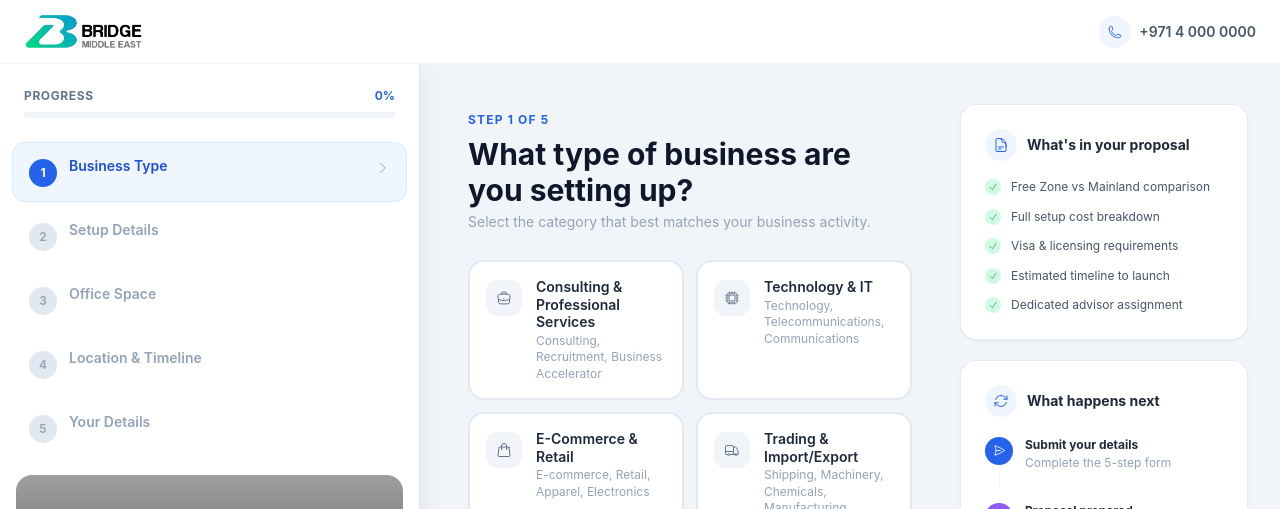
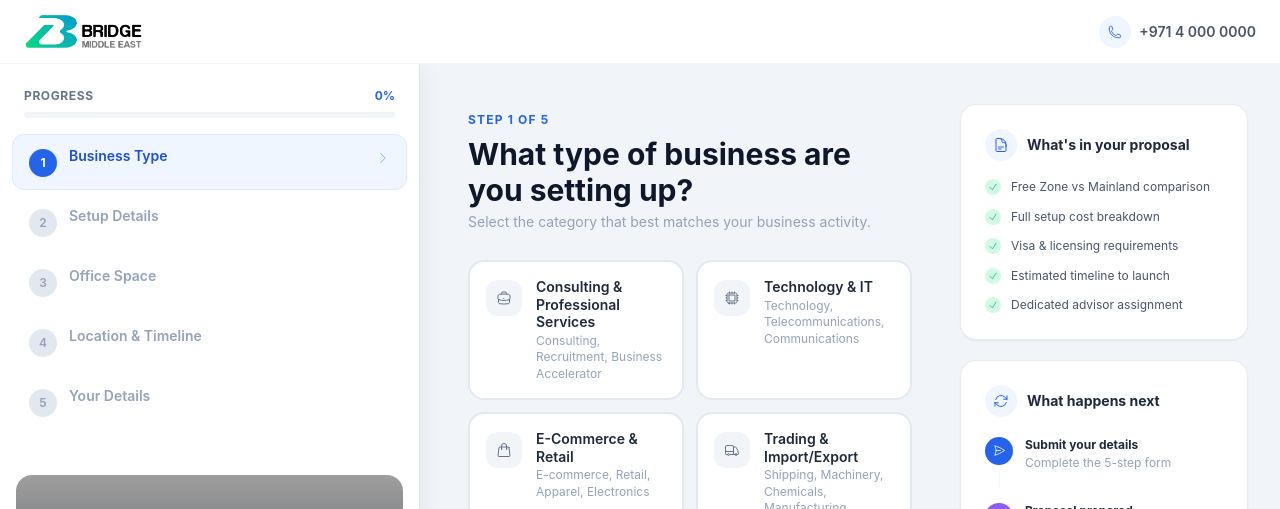
Before and after one commit to akifcankara/bmms-landing, a Next.js app: page /get-consultation in a window 1280 px wide. Shown: the top 509 px of the page. Built offline with nearby package versions, Linux system fonts and the light colour scheme; grey boxes are pictures that could not be loaded.

Commit message:
compact prgoess

```diff
--- a/src/app/get-consultation/ConsultationWizard.tsx
+++ b/src/app/get-consultation/ConsultationWizard.tsx
@@ -438,7 +438,7 @@ function SidebarStep({
       type="button"
       onClick={onClick}
       disabled={step.id > currentStep}
-      className={`w-full flex items-start gap-3 px-4 py-3.5 rounded-xl text-left transition-all duration-200 group disabled:cursor-not-allowed ${
+      className={`w-full flex items-start gap-3 px-4 py-3 rounded-xl text-left transition-all duration-200 group disabled:cursor-not-allowed ${
         isActive ? 'bg-blue-50 border border-blue-100' : 'hover:bg-slate-50 border border-transparent'
       }`}
     >
@@ -585,7 +585,7 @@ export default function ConsultationWizard() {
           </div>
 
           {/* Step list */}
-          <nav className="flex-1 px-3 py-2 space-y-1 overflow-y-auto">
+          <nav className="flex-1 px-3 space-y-1 overflow-hidden">
             {STEPS.map((s) => (
               <SidebarStep
                 key={s.id}
```
